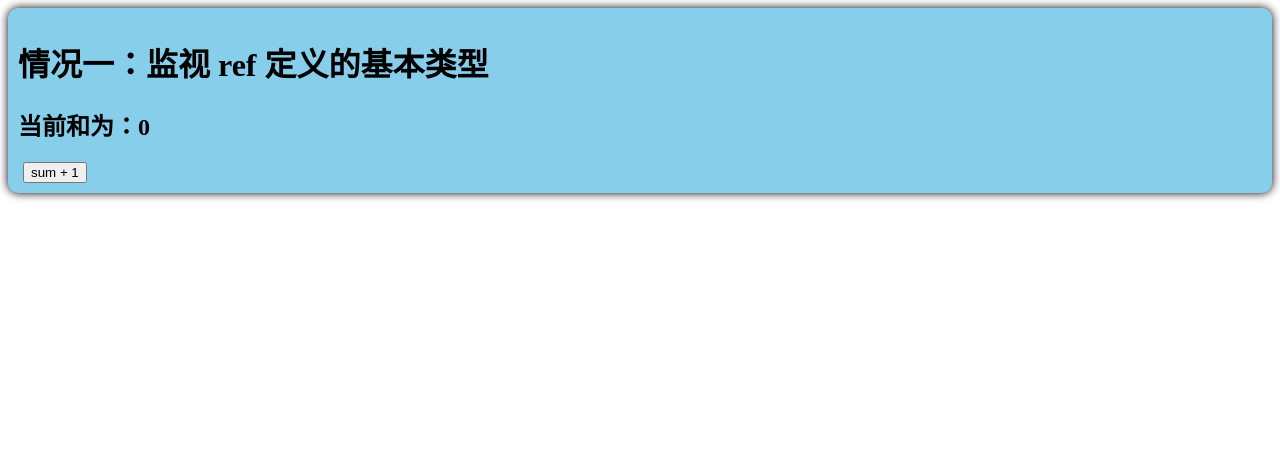
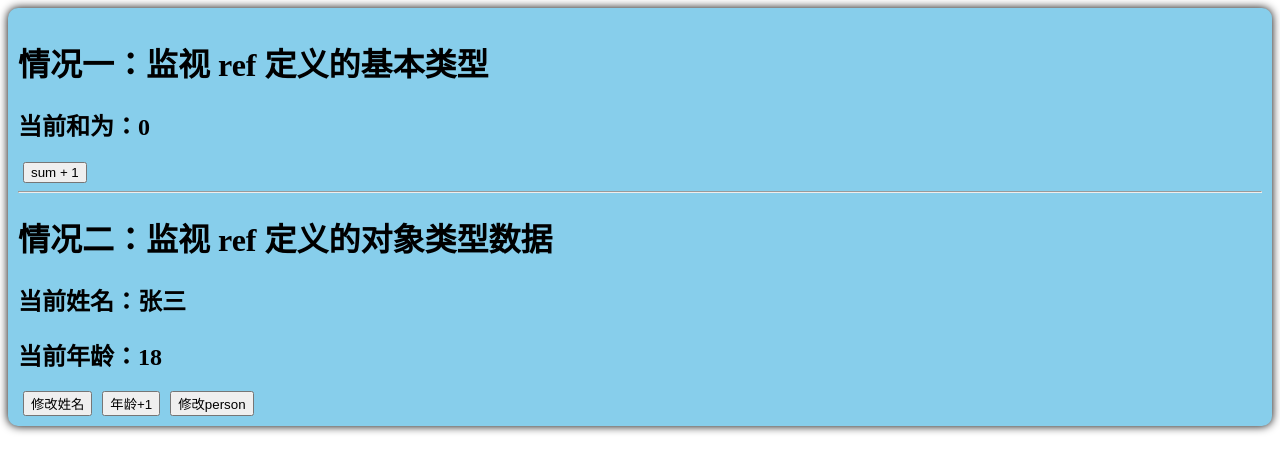
Before and after one commit to XiaoNing0430/Vue3-Learn, a Vue app: page / in a window 1280 px wide. Shown: the top 472 px of the page. Built offline with nearby package versions, Linux system fonts and the light colour scheme.

Commit message:
✨ feat: 情况二：watch 监视 ref 定义的对象类型数据

```diff
--- a/src/components/Person.vue
+++ b/src/components/Person.vue
@@ -3,6 +3,15 @@
     <h1>情况一：监视 ref 定义的基本类型</h1>
     <h2>当前和为：{{ sum }}</h2>
     <button @click="changeSum">sum + 1</button>
+
+    <hr />
+
+    <h1>情况二：监视 ref 定义的对象类型数据</h1>
+    <h2>当前姓名：{{ person.name }}</h2>
+    <h2>当前年龄：{{ person.age }}</h2>
+    <button @click="changeName">修改姓名</button>
+    <button @click="changeAge">年龄+1</button>
+    <button @click="changePerson">修改person</button>
   </div>
 </template>
 
@@ -26,6 +35,45 @@
     }
   })
 
+  /* 监视对象类型数据 */
+
+  // 数据
+  const person = ref({
+    name: '张三',
+    age: 18,
+  })
+
+  // 方法
+  function changeName() {
+    person.value.name += '~'
+  }
+
+  function changeAge() {
+    person.value.age += 1
+  }
+
+  function changePerson() {
+    person.value = {
+      name: '李四',
+      age: 20,
+    }
+  }
+
+  // 监视。监视的是对象的引用地址。若想监视对象内部的属性，需要使用deep选项
+  watch(
+    // 监视的数据
+    person,
+    // 回调函数
+    (newValue, oldValue) => {
+      console.log('person变化了', newValue, oldValue)
+    },
+    // 配置对象
+    {
+      // 开启深度监视
+      deep: true
+    }
+  )
+
 </script>
 
 <style>
```
